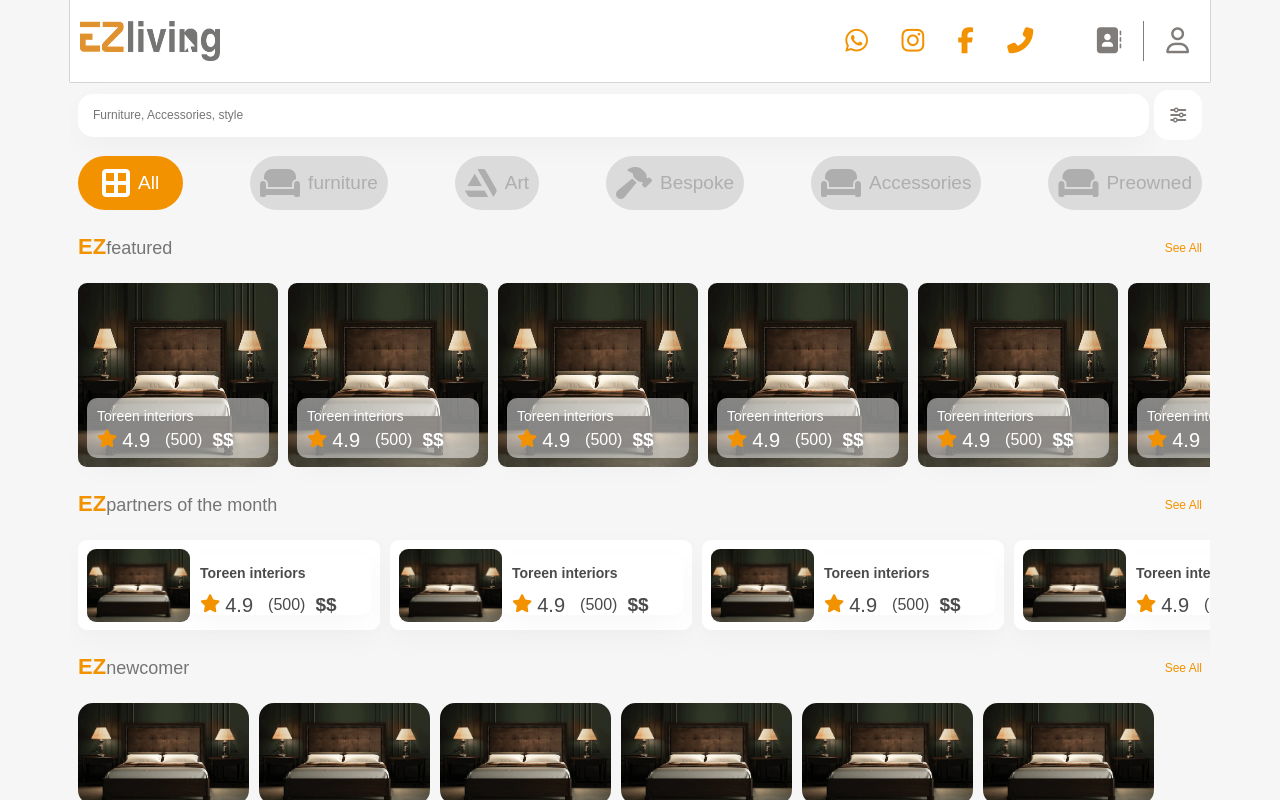
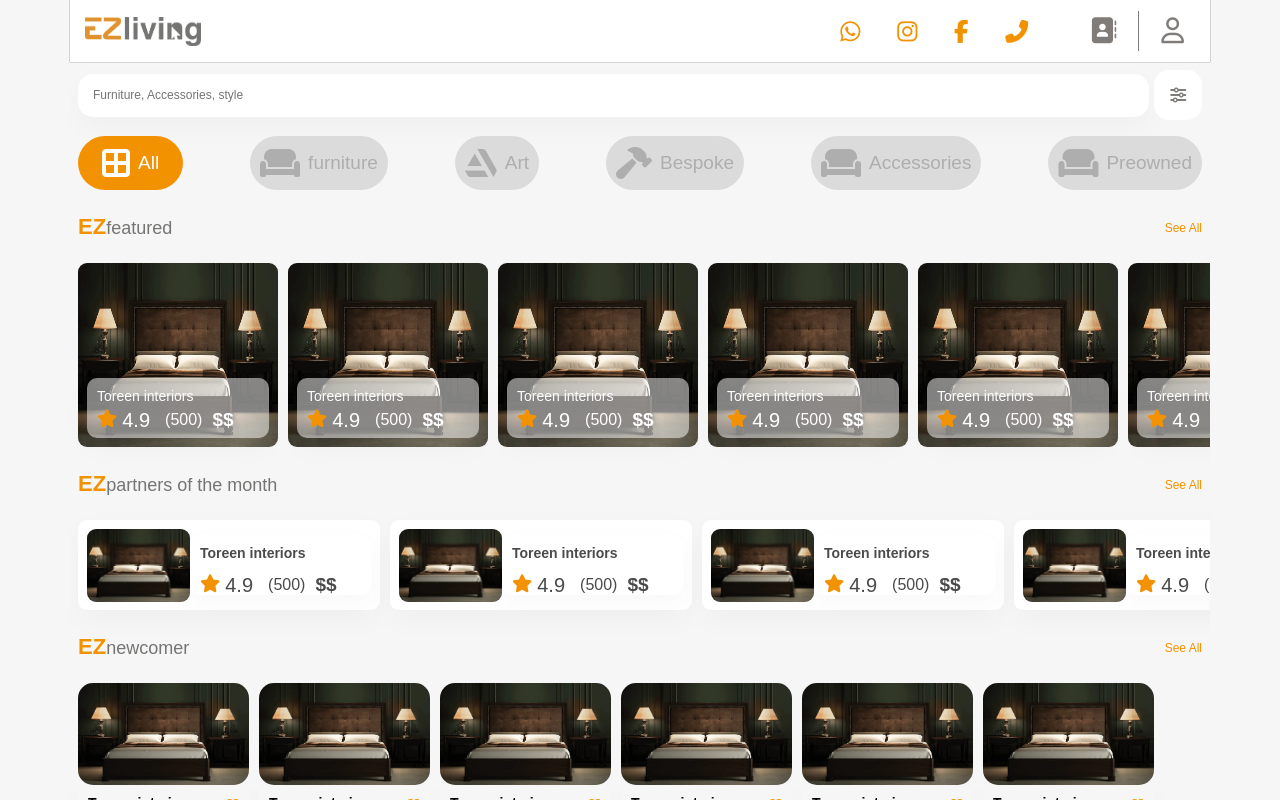
Before and after one commit to ahmed-idenbrid/Ezliving-html, a plain HTML site: page pages/index.html in a window 1280 px wide. Drawn offline with Linux system fonts and the light colour scheme.

Commit message:
index.html

```diff
--- a/assets/css/main.css
+++ b/assets/css/main.css
@@ -70,16 +70,14 @@ body {
     display: flex;
     justify-content: space-between;
     align-items: center;
-    /* height: 90px; */
     width: 100%;
     box-shadow: 0px 0px 1px 0px #333333;
     background-color: #fff;
-    padding: 10px 10px;
 }
 
 .LogoCompany {
-    height: 40px;
-    width: 140px;
+    width: 116px;
+    height: 29px;
     background-repeat: no-repeat;
     background-position: 50% 50%;
     background-size: 100% 100%;
@@ -117,6 +115,7 @@ body {
 } */
 .SocialIcons>li>a>i {
     color: #F39200;
+    font-size: 23px;
 }
 
 .BkMrkPrfLst {
@@ -179,11 +178,16 @@ body {
     color: var(--primaryClrOrange);
 }
 
+
+
+/* .EzFeatured {
+    width: 252px !important;
+    height: 273px;
+} */
 .EzFeatured {
     width: 200px !important;
     height: 184px
 }
-
 .EzNewComer,
 .EzPartner,
 .EzFeatured {
@@ -210,6 +214,7 @@ body {
     background-color: rgba(255, 255, 255, 0.5);
 
 }
+
 
 .EzNewComer>.detailInfo>a,
 .EzPartner>.detailInfo>a,
@@ -257,23 +262,28 @@ body {
     width: 100%;
     border-radius: 15px;
 }
-.EzNewComer>.detailInfo{
+
+.EzNewComer>.detailInfo {
     background: none !important;
 }
-.EzNewComer>.detailInfo h5{
+
+.EzNewComer>.detailInfo h5 {
     font-weight: bold;
     font-size: 14px;
     display: flex;
-   align-items:center;
+    align-items: center;
     justify-content: space-between;
 }
-.EzNewComer>.detailInfo h5>small{
+
+.EzNewComer>.detailInfo h5>small {
     color: var(--primaryClrOrange);
 }
-.EzNewComer>.detailInfo .dynamicValues > li{
+
+.EzNewComer>.detailInfo .dynamicValues>li {
     color: #AAAAAA;
     font-size: 12px;
 }
+
 .dynamicValues {
     padding: 0px;
     margin: 0px;
--- a/assets/css/media.css
+++ b/assets/css/media.css
@@ -54,6 +54,10 @@
         padding: 0px 10px;
         background: none;
         box-shadow: none;
+    }
+    .EzFeatured {
+        width: 200px !important;
+        height: 184px
     }
     .headingFavourite{
         font-size: 18px;
```
Lines whose indentation alone changed are shown as unchanged.
